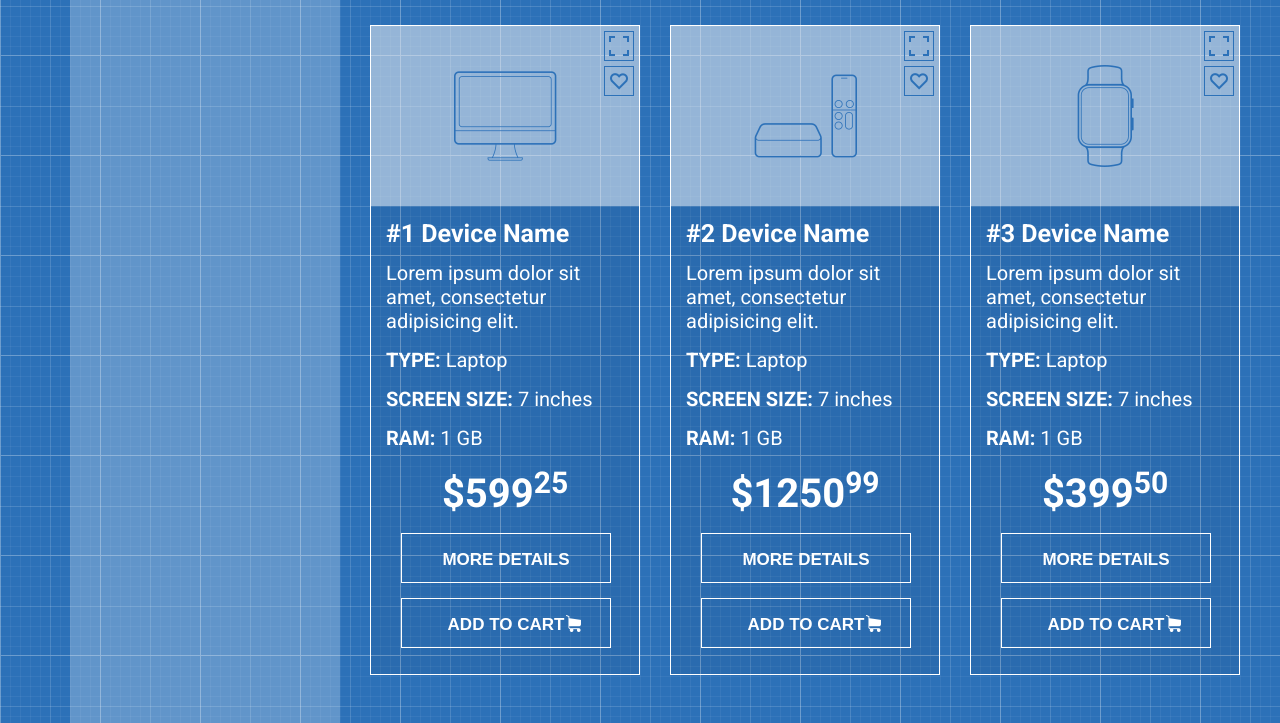
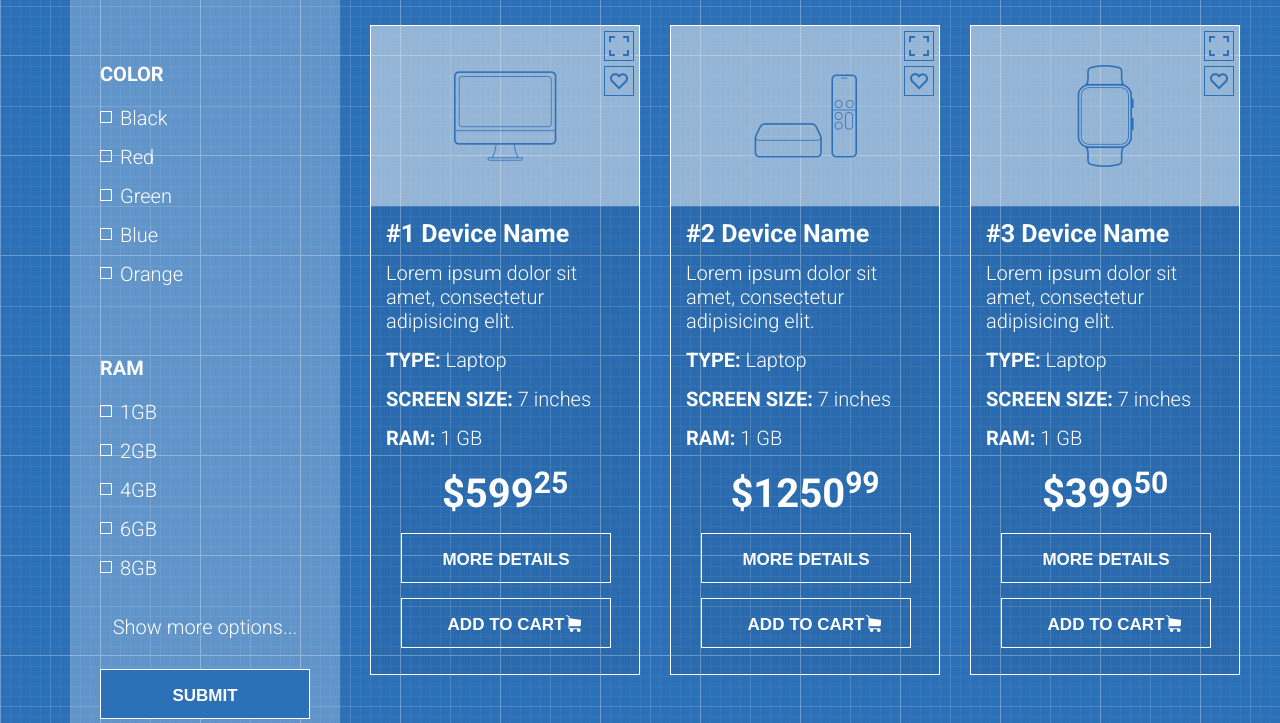
Before and after one commit to IvannaDb/IvannaDb.github.io, a plain HTML site: page index.html in a window 1280 px wide. Shown: the part 645-1368 px from the top of the page. Drawn offline with Linux system fonts and the light colour scheme.

Commit message:
added sidebar and label for checkboxes

```diff
--- a/index.html
+++ b/index.html
@@ -11,6 +11,7 @@
 	<header class="header">
 		<div class="container">
 			<div class="row">
+
 				<div class="col-md-3">
 					<div class="logo">
 						<a href=""><img src="icons/icon (3).png" alt="" ></a>
@@ -18,7 +19,7 @@
 				</div>
 				<div class="col-md-6">
 					<nav>
-						<ul class="menu row">
+						<ul class="menu">
 							<li><a href="">Home</a> </li>
 							<li><a href="">Products <strong>⌵</strong> </a>
 								<ul class="submenu">
@@ -37,7 +38,7 @@
 					</nav>
 				</div>
 				<div class="col-md-3">
-					<div class="row">
+					<div >
 						<div class="col-md-2">
 
 								<form>
@@ -62,6 +63,7 @@
 
 					</div>
 				</div>
+
 			</div>
 		</div>
 	</header>
@@ -71,7 +73,57 @@
 		<div class="container">
 			<div class="row">
 				<div class="col-md-3">
-					<aside class="sidebar"></aside>
+					<aside class="sidebar">
+						<div class="aside">
+							<div class="types">
+								<p class="header-aside">DEVICE TYPE</p>
+								<form action="">
+									<input type="checkbox" id="check1">
+									<label for="check1"> <p class="check-products">Laptops </p></label>
+									<input type="checkbox" id="check2">
+									<label for="check2"> <p class="check-products">Tablets </p></label>
+								</form>
+							</div>
+							<div class="types">
+								<p class="header-aside">COLOR</p>
+								<form action="">
+									<input type="checkbox" id="check3">
+									<label for="check3"> <p class="check-products">Black </p></label>
+									<input type="checkbox" id="check4">
+									<label for="check4"> <p class="check-products">Red </p></label>
+									<input type="checkbox" id="check5">
+									<label for="check5"> <p class="check-products">Green </p></label>
+									<input type="checkbox" id="check6">
+									<label for="check6"> <p class="check-products">Blue</p></label>
+									<input type="checkbox" id="check7">
+									<label for="check7"> <p class="check-products">Orange </p></label>
+								</form>
+							</div>
+							<div class="types-last">
+								<p class="header-aside">RAM</p>
+								<form action="">
+									<input type="checkbox" id="check8">
+									<label for="check8"> <p class="check-products">1GB</p></label>
+									<input type="checkbox" id="check9">
+									<label for="check9"> <p class="check-products">2GB</p></label>
+									<input type="checkbox" id="check10">
+									<label for="check10"> <p class="check-products">4GB</p></label>
+									<input type="checkbox" id="check11">
+									<label for="check11"> <p class="check-products">6GB</p></label>
+									<input type="checkbox" id="check12">
+									<label for="check12"> <p class="check-products">8GB</p></label>
+								</form>
+							</div>
+							<div class="more-options">
+								<p id="moreOptions">Show more options...</p>
+							</div>
+							<div>
+								<form action="">
+										<button class="submit"> <strong>SUBMIT</strong> </button>
+								 </form>
+							</div>
+						</div>
+					</aside>
 				</div>
 				<div class="col-md-9">
 					<ul class="groups row">
--- a/stylehw.css
+++ b/stylehw.css
@@ -32,7 +32,7 @@
  }
  .test {
 	display: flex;
-	width: 930px;
+	/*width: 930px;*/
 	flex-wrap: wrap;
  }
 
@@ -114,7 +114,9 @@
 	border: 1px solid #2c71b8;
 }
 
-
+.col-md-2 {
+	width: 200px;
+}
 .search {
 	position: relative;
 	width: 200px;
@@ -124,7 +126,7 @@
 }
 input[type="text"] {
     border: none;
-   	width: 100%;
+   	width: 200px;
    	height: 100%;
     color: #2c71b8;
     background-color: rgba(255,255,255,0);
@@ -166,6 +168,7 @@ input[type="text"] {
 .col-md-1 {
 	position: relative;
 	padding-left: 30px;
+	width: 40px;
 }
 
 .prod-count {
@@ -193,8 +196,74 @@ strong {
 	background-color: rgba(0, 0, 0, 0.25);
 }
 .sidebar {
-	height: 870px;
+	height: 900px;
 	background-color: rgba(255,255,255,0.25);
+}
+.header-aside{
+	font-weight: 700;
+	margin: 0 0 25px 0;
+
+}
+
+.aside {
+	padding: 30px;
+
+}
+.types {
+	margin-bottom: 65px;
+}
+.types-last {
+	margin-bottom: 30px;
+}
+.more-options {
+	text-align: center;
+}
+#moreOptions {
+	margin: 0;
+}
+.check-products {
+	padding-left:5px;
+	/*display: inline;*/
+	color: white;
+	top: -5px;
+	font-size: 20px;
+	position: relative;
+	font-weight: 300;
+}
+.submit {
+	width: 210px;
+	border: 1px solid white;
+	height: 50px;
+	text-align: center;
+	line-height: 50px;
+	margin-top: 30px;
+	position: relative;
+	background-color: #2c71b8;
+	color: white;
+	font-weight: 700;
+	font-size: 17px;
+	cursor: pointer;
+}
+label {
+	position: relative;
+	cursor: pointer;
+
+}
+label:before {
+	content: "";
+	display: block;
+	width: 10px;
+	height: 10px;
+	border: solid 1px white;
+	position: absolute;
+	margin-bottom: 25px;
+}
+input[type="checkbox"]:checked + label:before {
+	background-color: white;
+}
+input[type="checkbox"] {
+	display: none;
+	opacity: 0;
 }
 .col-md-9 {
 
@@ -304,6 +373,7 @@ p {
 	color: white;
 	line-height: 1.2;
 	font-size: 20px;
+	font-weight: 300;
 }
 .price {
 	font-size: 40px;
@@ -359,6 +429,10 @@ span{
 .add:hover{
 	background-color: rgba(255,255,255,0.5);
 }
+.submit:hover {
+	background-color: rgba(255,255,255,0.5);
+}
+
 
 .heart2 {
 	background-image: url(icons/heart2.png);
```
